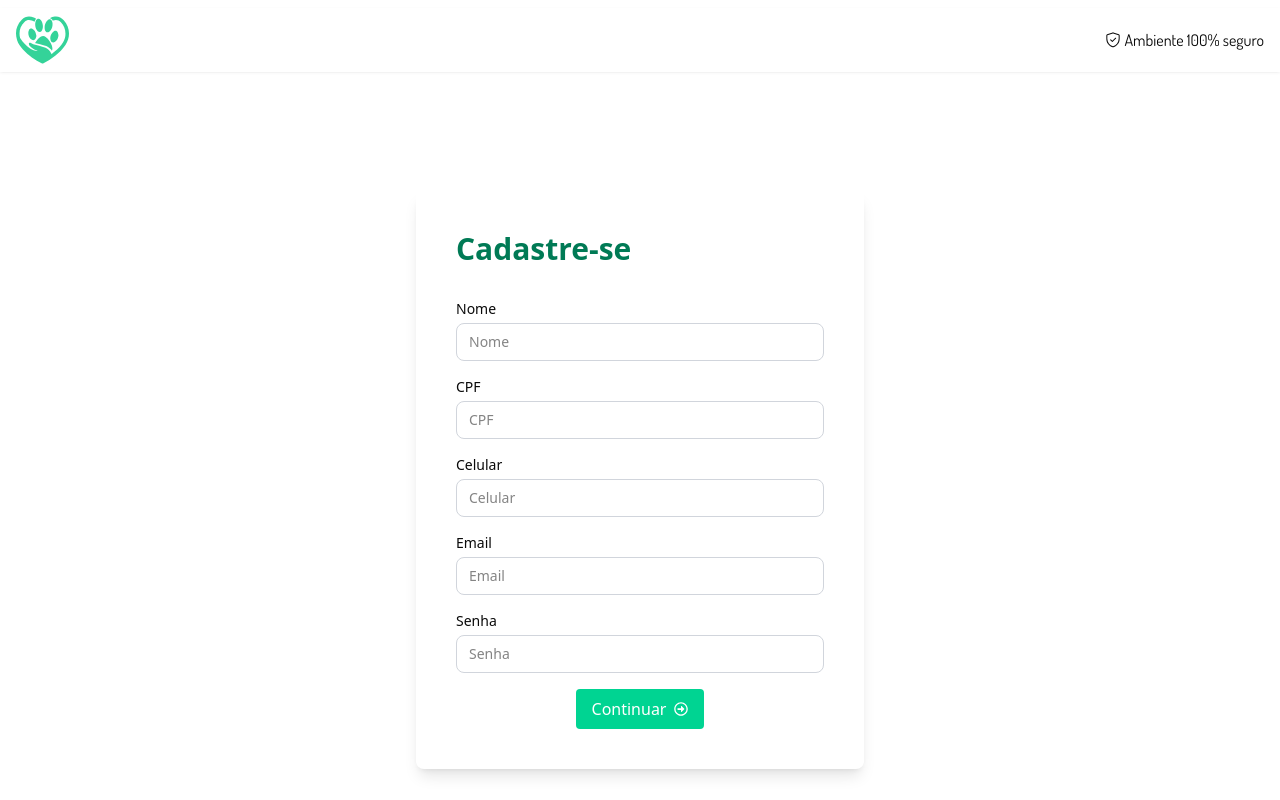
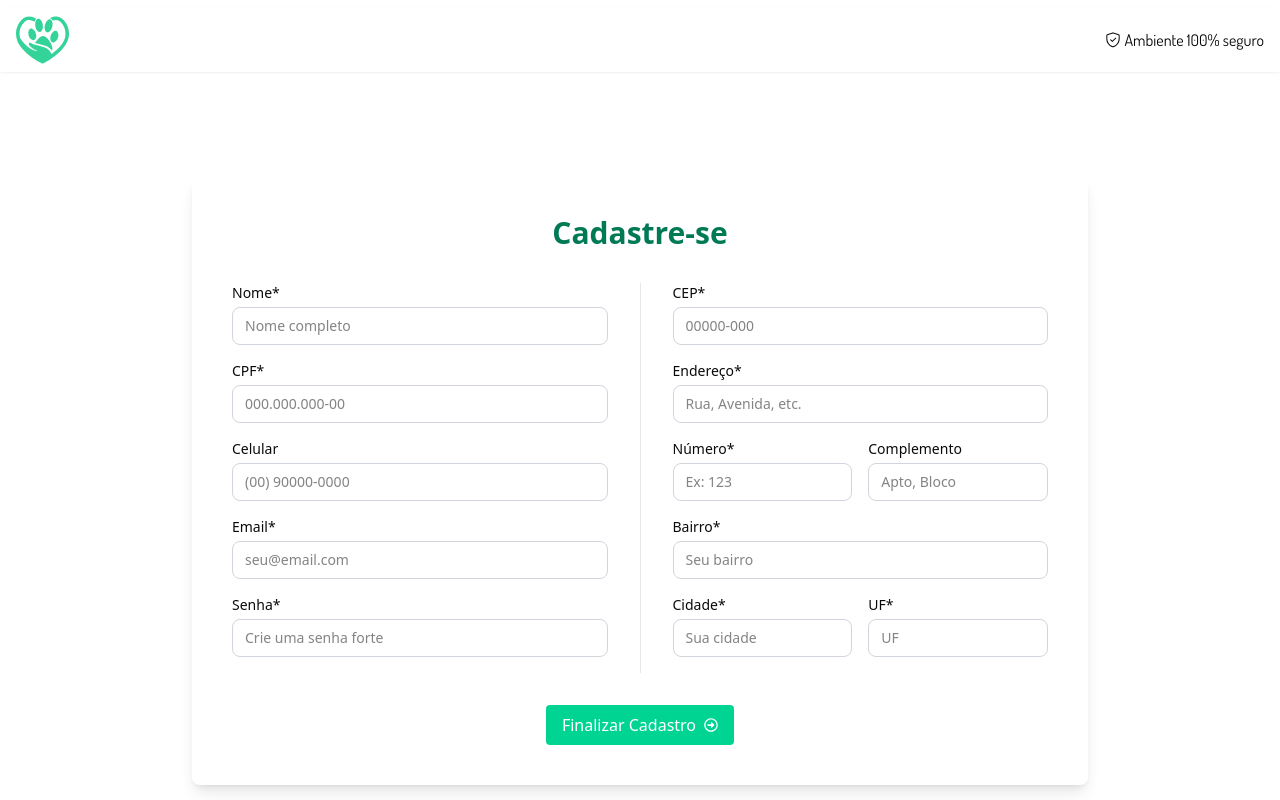
Before and after one commit to gunvieira/Aumigo-Front, a React (Vite) app: page /cadastro in a window 1280 px wide. Shown: the top 800 px of the page. Built offline with nearby package versions, Linux system fonts and the light colour scheme.

Commit message:
adicionando conexão ao servidor back-end

```diff
--- a/src/components/myui/Acesso/Acesso.tsx
+++ b/src/components/myui/Acesso/Acesso.tsx
@@ -5,7 +5,7 @@ export default function Acesso() {
     return (
         <div className="flex flex-row items-center gap-5 ">
             <BotaoSegundario to="/entrar"> Entrar </BotaoSegundario>
-            <Botao to="/processos" tsize="text-[18px]">Cadastre-se</Botao>
+            <Botao to="/cadastro" tsize="text-[18px]">Cadastre-se</Botao>
         </div>
     )
 }
--- a/src/components/myui/BotaoPadrao/Botao.tsx
+++ b/src/components/myui/BotaoPadrao/Botao.tsx
@@ -1,6 +1,6 @@
 import {Button} from "@/components/ui/button";
 import {Link, useLocation} from "react-router";
-import React, { ReactNode } from 'react';
+import React from 'react';
 
 interface BotaoGhostProps {
     children: string;
@@ -109,42 +109,77 @@ export function FiltroBotao({ isActive, onClick, children }: FiltroBotaoProps) {
 
 
 
+
+
+// 1. Adicionamos a nova prop opcional 'isLoading'
 interface ButtonProps extends React.ButtonHTMLAttributes<HTMLButtonElement> {
-    children: ReactNode;
-    to: string; // Prop específica para o Link
+    children: React.ReactNode;
+    to?: string;
     className?: string;
     variant?: 'primary' | 'secondary';
-    icon?: ReactNode;
+    icon?: React.ReactNode;
+    isLoading?: boolean; // <-- NOVA PROP
 }
 
 const BotaoEntrar: React.FC<ButtonProps> = ({
                                                 children,
-                                                to, // 'to' é para o Link
+                                                to,
                                                 className = '',
                                                 variant = 'primary',
                                                 icon,
-                                                ...buttonSpecificProps // Renomeado para clareza, são as props restantes para o <button>
+                                                isLoading = false, // <-- NOVA PROP com valor padrão 'false'
+                                                ...rest
                                             }) => {
-    const baseClasses = "px-4 py-2 rounded transition text-white font-medium";
-    // const {to} = props; // REMOVER ESTA LINHA - 'to' já está disponível e props.to seria undefined
-
+    const baseClasses = "px-4 py-2 rounded transition text-white font-medium flex items-center justify-center gap-2";
     const variantClasses = {
         primary: "bg-emerald-400 hover:bg-emerald-600",
-        secondary: "bg-gray-500 hover:bg-gray-600"
+        secondary: "bg-gray-500 hover:bg-gray-600",
     };
 
-    return (
-        <Link to={to} className={className}>
-            <button
-                className={`${baseClasses} ${variantClasses[variant]} ${className}`}
-                {...buttonSpecificProps} // Agora 'to' definitivamente não está aqui
-            >
-                <div className="flex items-center justify-center gap-2">
+    // 2. Adicionamos classes condicionais para o estado de loading
+    const loadingClasses = isLoading ? 'opacity-75 cursor-not-allowed' : '';
+    const combinedClasses = `${baseClasses} ${variantClasses[variant]} ${loadingClasses} ${className}`;
+
+    // Componente Spinner para ser usado durante o loading
+    const Spinner = () => (
+        <div
+            className="animate-spin rounded-full h-5 w-5 border-b-2 border-white"
+            role="status"
+            aria-live="polite"
+        >
+            <span className="sr-only">Carregando...</span>
+        </div>
+    );
+
+    const content = (
+        <>
+            {/* 3. O conteúdo do botão agora é condicional */}
+            {isLoading ? <Spinner /> : (
+                <>
                     {children}
                     {icon && icon}
-                </div>
-            </button>
-        </Link>
+                </>
+            )}
+        </>
+    );
+
+    if (to && !isLoading) { // Links de navegação não devem ter estado de loading
+        return (
+            <Link to={to} className={combinedClasses} {...rest}>
+                {content}
+            </Link>
+        );
+    }
+
+    return (
+        <button
+            className={combinedClasses}
+            // 4. O botão fica desabilitado se estiver carregando ou se a prop 'disabled' for passada
+            disabled={isLoading || rest.disabled}
+            {...rest}
+        >
+            {content}
+        </button>
     );
 };
 
--- a/src/components/myui/Cadastrar/cadastrar.tsx
+++ b/src/components/myui/Cadastrar/cadastrar.tsx
@@ -1,65 +1,234 @@
+// 1. Imports organizados por tipo
+import { useState } from 'react';
+import { FaRegArrowAltCircleRight } from 'react-icons/fa';
 
-import { FaRegArrowAltCircleRight } from "react-icons/fa";
-import MyInput from "@/components/myui/Input/Input.tsx";
-
-import BotaoEntrar from "@/components/myui/BotaoPadrao/Botao.tsx";
+import BotaoEntrar from '@/components/myui/BotaoPadrao/Botao.tsx';
+import MyInput from '@/components/myui/Input/Input.tsx';
 
 export default function TelaCadastro() {
+    // Adicionado estado para controlar o carregamento do formulário
+    const [isLoading, setIsLoading] = useState(false);
+
+    const [formData, setFormData] = useState({
+        // Dados Pessoais
+        nome: '',
+        email: '',
+        senha: '',
+        telefone: '', // Mantido como 'telefone' para consistência
+        cpf: '',
+        tipoUsuario: 1,
+        endereco: {
+            logradouro: '',
+            bairro: '',
+            numero: '',
+            complemento: '',
+            cep: '',
+            cidade: '',
+            uf: '', // CORREÇÃO: Campo 'uf' adicionado ao estado
+        }
+    });
+
+    // A função handleChange está correta e será mantida
+    const handleChange = (e: React.ChangeEvent<HTMLInputElement>) => {
+        const { name, value } = e.target;
+        const keys = name.split('.');
+
+        if (keys.length === 1) {
+            const key = keys[0] as keyof typeof formData;
+            if (key !== 'endereco') {
+                setFormData(prevState => ({
+                    ...prevState,
+                    [key]: value,
+                }));
+            }
+        } else {
+            const groupKey = keys[0];
+            const fieldKey = keys[1];
+            if (groupKey === 'endereco' && typeof formData.endereco === 'object' && formData.endereco !== null) {
+                setFormData(prevState => ({
+                    ...prevState,
+                    endereco: {
+                        ...prevState.endereco,
+                        [fieldKey]: value,
+                    },
+                }));
+            }
+        }
+    };
+
+    // Função de envio com controle de loading
+    const handleSubmit = async (e: React.FormEvent<HTMLFormElement>) => {
+        e.preventDefault();
+        setIsLoading(true); // Ativa o loading
+        console.log("Dados a serem enviados:", JSON.stringify(formData, null, 2));
+
+        try {
+            const response = await fetch('http://192.168.31.37:8080/cadastro', {
+                method: 'POST',
+                headers: { 'Content-Type': 'application/json' },
+                body: JSON.stringify(formData),
+            });
+
+            if (response.ok) {
+                alert('Cadastro realizado com sucesso! ✅');
+            } else {
+                const errorData = await response.json();
+                alert(`Erro no cadastro: ${errorData.message || 'Tente novamente.'} ❌`);
+            }
+        } catch (error) {
+            console.error('Erro de rede:', error);
+            alert('Não foi possível conectar ao servidor. 🔌');
+        } finally {
+            setIsLoading(false); // Desativa o loading, mesmo se der erro
+        }
+    };
+
     return (
-        <div className="min-h-screen max-w-screen flex items-center justify-center ">
-            <div className=" shadow-lg rounded-md p-10 w-full max-w-md">
-                <h1 className="text-3xl font-bold mb-8 text-emerald-700">Cadastre-se</h1>
-
+        <div className="min-h-screen max-w-screen flex items-center justify-center p-4">
+            <div className="shadow-lg rounded-md p-6 md:p-10 w-full max-w-4xl">
+                <h1 className="text-3xl font-bold mb-8 text-emerald-700 text-center">Cadastre-se</h1>
+                <form onSubmit={handleSubmit}>
+                    <div className="flex flex-col md:flex-row md:gap-8">
+                        {/* --- COLUNA 1: DADOS PESSOAIS --- */}
+                        <div className="w-full md:w-1/2">
+                            {/* CORREÇÃO: Adicionado o atributo 'name' para ligar ao handleChange */}
                             <MyInput
                                 id="nome"
-                    type="name"
-                    label="Nome"
-                    placeholder="Nome"
+                                name="nome"
+                                type="text"
+                                label="Nome*"
+                                placeholder="Nome completo"
+                                value={formData.nome}
+                                onChange={handleChange}
                             />
-
                             <MyInput
-                    id="nome"
+                                id="cpf"
+                                name="cpf"
                                 type="text"
-                    label="CPF"
-                    placeholder="CPF"
+                                label="CPF*"
+                                placeholder="000.000.000-00"
+                                value={formData.cpf}
+                                onChange={handleChange}
                             />
-
+                            {/* CORREÇÃO: 'id' e 'name' ajustados para 'telefone' para corresponder ao estado */}
                             <MyInput
-                    id="Celular"
+                                id="telefone"
+                                name="telefone"
                                 type="text"
                                 label="Celular"
-                    placeholder="Celular"
+                                placeholder="(00) 90000-0000"
+                                value={formData.telefone}
+                                onChange={handleChange}
                             />
-
                             <MyInput
                                 id="email"
+                                name="email"
                                 type="email"
-                    label="Email"
-                    placeholder="Email"
+                                label="Email*"
+                                placeholder="seu@email.com"
+                                value={formData.email}
+                                onChange={handleChange}
                             />
-
-
-                <div className="mb-2">
                             <MyInput
                                 id="senha"
+                                name="senha"
                                 type="password"
-                        label="Senha"
-                        placeholder="Senha"
-                        className="mb-0"
+                                label="Senha*"
+                                placeholder="Crie uma senha forte"
+                                value={formData.senha}
+                                onChange={handleChange}
                             />
-
                         </div>
 
-                <div className="flex gap-3 items-center justify-center">
+                        {/* --- LINHA DIVISÓRIA --- */}
+                        <div className="hidden md:block border-l border-gray-200"></div>
+                        <hr className="my-6 border-gray-200 md:hidden" />
 
-                    <BotaoEntrar to = "/cadastro/endereco"
-                                 className="items-center"
-                                 icon={<FaRegArrowAltCircleRight size={14} />}
-                    >
-                        Continuar
-                    </BotaoEntrar>
+                        {/* --- COLUNA 2: ENDEREÇO --- */}
+                        <div className="w-full md:w-1/2">
+                            <MyInput
+                                id="endereco.cep"
+                                name="endereco.cep"
+                                type="text"
+                                label="CEP*"
+                                placeholder="00000-000"
+                                value={formData.endereco.cep}
+                                onChange={handleChange}
+                            />
+                            <MyInput
+                                id="endereco.logradouro"
+                                name="endereco.logradouro"
+                                type="text"
+                                label="Endereço*"
+                                placeholder="Rua, Avenida, etc."
+                                value={formData.endereco.logradouro}
+                                onChange={handleChange}
+                            />
+                            <div className="flex flex-row gap-4">
+                                <MyInput
+                                    id="endereco.numero"
+                                    name="endereco.numero"
+                                    type="text"
+                                    label="Número*"
+                                    placeholder="Ex: 123"
+                                    value={formData.endereco.numero}
+                                    onChange={handleChange}
+                                />
+                                <MyInput
+                                    id="endereco.complemento"
+                                    name="endereco.complemento"
+                                    type="text"
+                                    label="Complemento"
+                                    placeholder="Apto, Bloco"
+                                    value={formData.endereco.complemento}
+                                    onChange={handleChange}
+                                />
+                            </div>
+                            <MyInput
+                                id="endereco.bairro"
+                                name="endereco.bairro"
+                                type="text"
+                                label="Bairro*"
+                                placeholder="Seu bairro"
+                                value={formData.endereco.bairro}
+                                onChange={handleChange}
+                            />
+                            <div className="flex flex-row gap-4">
+                                <MyInput
+                                    id="endereco.cidade"
+                                    name="endereco.cidade"
+                                    type="text"
+                                    label="Cidade*"
+                                    placeholder="Sua cidade"
+                                    value={formData.endereco.cidade}
+                                    onChange={handleChange}
+                                />
+                                {/* CORREÇÃO: Adicionado 'name' e 'value' para conectar o campo UF */}
+                                <MyInput
+                                    id="endereco.uf"
+                                    name="endereco.uf"
+                                    type="text"
+                                    label="UF*"
+                                    placeholder="UF"
+                                    value={formData.endereco.uf}
+                                    onChange={handleChange}
+                                />
                             </div>
                         </div>
                     </div>
+
+                    <div className="flex justify-center mt-8">
+                        <BotaoEntrar
+                            type="submit"
+                            className="w-full md:w-auto"
+                            isLoading={isLoading} // Passando o estado de loading para o botão
+                            icon={!isLoading && <FaRegArrowAltCircleRight size={14} />}
+                        >
+                            {isLoading ? 'Cadastrando...' : 'Finalizar Cadastro'}
+                        </BotaoEntrar>
+                    </div>
+                </form>
+            </div>
+        </div>
     );
-};
+}
--- a/src/components/myui/ConteudoColabore/ConteudoColabore.tsx
+++ b/src/components/myui/ConteudoColabore/ConteudoColabore.tsx
@@ -2,7 +2,7 @@ export default function ConteudoColabore() {
     return (
         <div className="flex flex-col items-center py-10 px-4 font-dosis">
             {/* Bloco 1 */}
-            <div className="flex flex-col bg-emerald-100 rounded-lg p-10 max-w-xl w-full gap-6 text-center mb-10 transition-discrete duration-1000 shadow-md hover:shadow-xl">
+            <div className="flex flex-col bg-gray-50 rounded-lg p-10 max-w-xl w-full gap-6 text-center mb-10 transition-discrete duration-1000 shadow-md hover:shadow-xl">
                 <h1 className="text-4xl font-bold mb-4">Colabore com a nossa missão</h1>
                 <p className="text-xl mb-4">
                     Nosso objetivo é dar visibilidade aos cães e gatos que estão procurando um lar e conectá-los com pessoas que querem ter um bichinho.
--- a/src/components/myui/Endereco/Endereco.tsx
+++ b/src/components/myui/Endereco/Endereco.tsx
@@ -11,43 +11,63 @@ export default function TelaEndereco() {
                 <h1 className="text-3xl font-bold mb-8 text-emerald-700">Cadastre-se</h1>
 
                 <MyInput
-                    id="Rua"
-                    type="name"
-                    label="Rua"
-                    placeholder="Nome"
+                    id="CEP"
+                    type="text"
+                    label="CEP*"
+                    placeholder="CEP"
                 />
 
+
                 <MyInput
-                    id="nome"
+                    id="Endereço"
                     type="text"
-                    label="CPF"
-                    placeholder="CPF"
+                    label="Endereço*"
+                    placeholder="Endereço"
                 />
 
+                <div className="flex flex-row gap-5">
                 <MyInput
-                    id="Celular"
+                    id="Número"
                     type="text"
-                    label="Celular"
-                    placeholder="Celular"
+                    label="Número*"
+                    placeholder="Número"
                 />
 
+
                 <MyInput
-                    id="email"
-                    type="email"
-                    label="Email"
-                    placeholder="Email"
+                    id="complemento"
+                    type="text"
+                    label="Complemento"
+                    placeholder="Complemento"
                 />
+                </div>
 
 
                 <div className="mb-2">
                     <MyInput
-                        id="senha"
-                        type="password"
-                        label="Senha"
-                        placeholder="Senha"
-                        className="mb-0"
+                        id="bairro"
+                        type="text"
+                        label="Bairro"
+                        placeholder="Bairro"
                     />
 
+                </div>
+
+                <div className="flex flex-row gap-5">
+                    <MyInput
+                        id="cidade"
+                        type="text"
+                        label="Cidade*"
+                        placeholder="Cidade"
+                    />
+
+
+                    <MyInput
+                        id="uf"
+                        type="text"
+                        label="UF*"
+                        placeholder="UF"
+                    />
                 </div>
 
                 <div className="flex gap-3 items-center justify-center">
```
Lines whose indentation alone changed are shown as unchanged.
